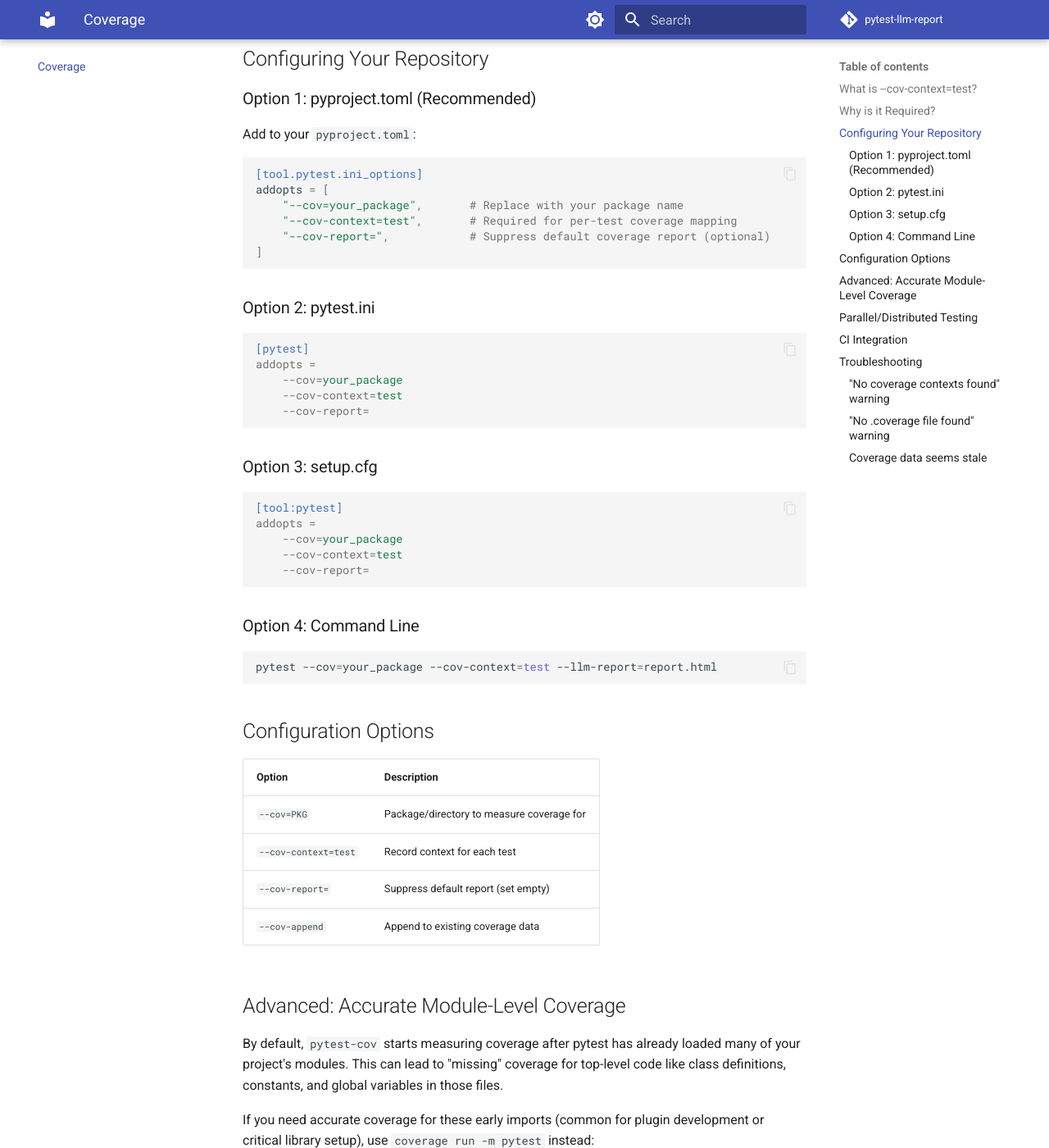
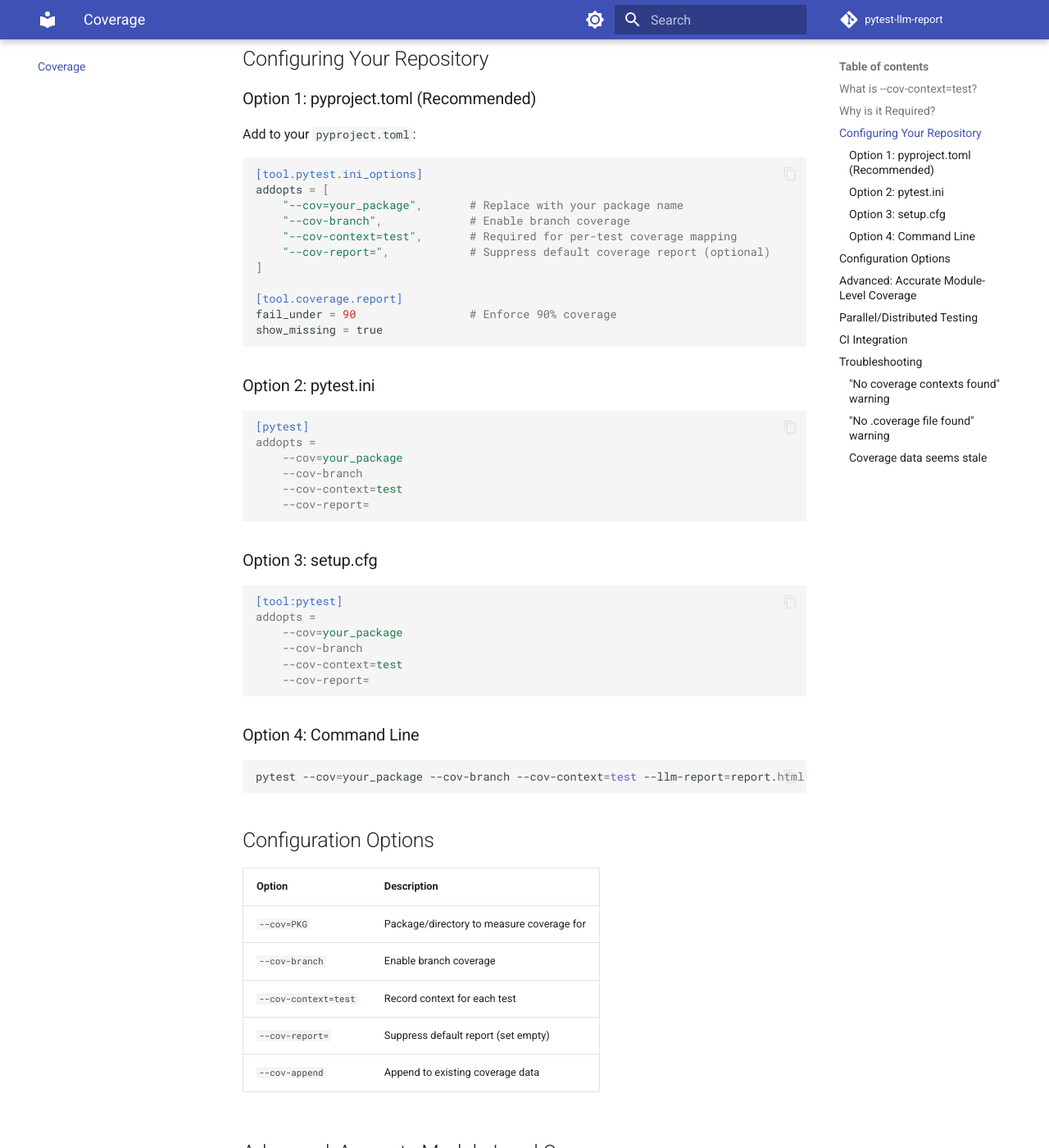
Before and after one commit to palakpsheth/pytest-llm-report, an MkDocs documentation site: the page built from docs/coverage.md, in a window 1280 px wide and 1400 px high, scrolled down 591 px. Shown: the whole window at 82% size. Built offline with MkDocs 1.6.1 and Material for MkDocs 9.7.7, drawn with Linux system fonts in a browser that asks for light colours; comment, search, counter and statistics services are not loaded; some of the changed text lies outside the part shown.

Commit message:
align with codecov

````diff
--- a/docs/coverage.md
+++ b/docs/coverage.md
@@ -25,9 +25,15 @@ Add to your `pyproject.toml`:
 [tool.pytest.ini_options]
 addopts = [
     "--cov=your_package",       # Replace with your package name
+    "--cov-branch",             # Enable branch coverage
     "--cov-context=test",       # Required for per-test coverage mapping
     "--cov-report=",            # Suppress default coverage report (optional)
 ]
+
+[tool.coverage.report]
+fail_under = 90                 # Enforce 90% coverage
+show_missing = true
+
 ```
 
 ### Option 2: pytest.ini
@@ -36,6 +42,7 @@ addopts = [
 [pytest]
 addopts =
     --cov=your_package
+    --cov-branch
     --cov-context=test
     --cov-report=
 ```
@@ -46,6 +53,7 @@ addopts =
 [tool:pytest]
 addopts =
     --cov=your_package
+    --cov-branch
     --cov-context=test
     --cov-report=
 ```
@@ -53,7 +61,7 @@ addopts =
 ### Option 4: Command Line
 
 ```bash
-pytest --cov=your_package --cov-context=test --llm-report=report.html
+pytest --cov=your_package --cov-branch --cov-context=test --llm-report=report.html
 ```
 
 ## Configuration Options
@@ -61,6 +69,7 @@ pytest --cov=your_package --cov-context=test --llm-report=report.html
 | Option | Description |
 |--------|-------------|
 | `--cov=PKG` | Package/directory to measure coverage for |
+| `--cov-branch` | Enable branch coverage |
 | `--cov-context=test` | Record context for each test |
 | `--cov-report=` | Suppress default report (set empty) |
 | `--cov-append` | Append to existing coverage data |
@@ -76,7 +85,7 @@ If you need accurate coverage for these early imports (common for plugin develop
 coverage erase
 
 # Run with coverage wrapper
-coverage run -m pytest -o "addopts=" -p no:pytest-cov
+coverage run --branch -m pytest -o "addopts=" -p no:pytest-cov
 
 # View report
 coverage report
@@ -89,13 +98,13 @@ The `-o "addopts=" -p no:pytest-cov` flags are recommended to prevent conflicts
 For `pytest-xdist` (parallel testing), coverage data is automatically combined when using `pytest-cov`:
 
 ```bash
-pytest -n auto --cov=your_package --cov-context=test --llm-report=report.html
+pytest -n auto --cov=your_package --cov-branch --cov-context=test --llm-report=report.html
 ```
 
 When using `coverage run` with `xdist`, make sure to use `coverage combine` if running manually:
 
 ```bash
-coverage run -p -m pytest -n auto ...
+coverage run --branch -p -m pytest -n auto ...
 coverage combine
 coverage report
 ```
@@ -109,7 +118,7 @@ Recommended CI command for full accuracy:
 ```yaml
 - name: Run tests and collect coverage
   run: |
-    coverage run -m pytest \
+    coverage run --branch -m pytest \
       -o "addopts=" \
       -p no:pytest-cov \
       --llm-report=report.html \
--- a/pyproject.toml
+++ b/pyproject.toml
@@ -91,6 +91,7 @@ addopts = [
     "-ra",
     "-q",
     "--cov=src/pytest_llm_report",
+    "--cov-branch",
     "--cov-context=test",
     "--cov-report=",
     # The following options cause an HTML and JSON LLM report to be generated
@@ -143,6 +144,7 @@ exclude_also = [
     # Don't complain about defensive assertions
     "raise AssertionError",
 ]
+fail_under = 90
 
 [tool.ruff]
 line-length = 88
````
Also changed, not shown: CONTRIBUTING.md (+5 -5 lines), README.md (+1 -1 lines), docs/index.md (+1 -1 lines), docs/troubleshooting.md (+1 -1 lines), 2 other files.
